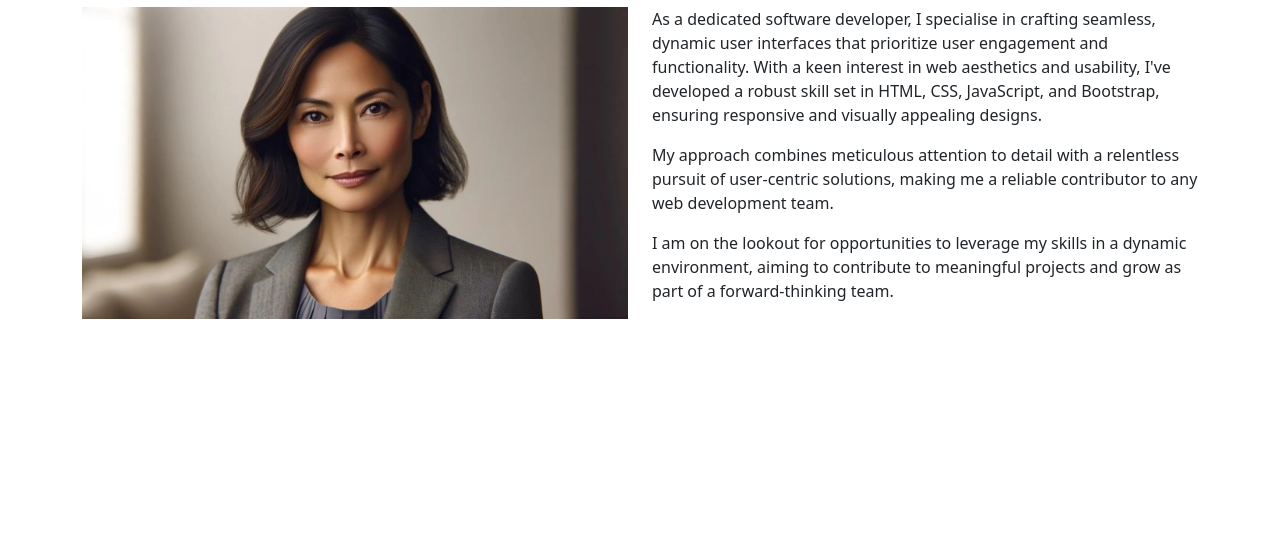
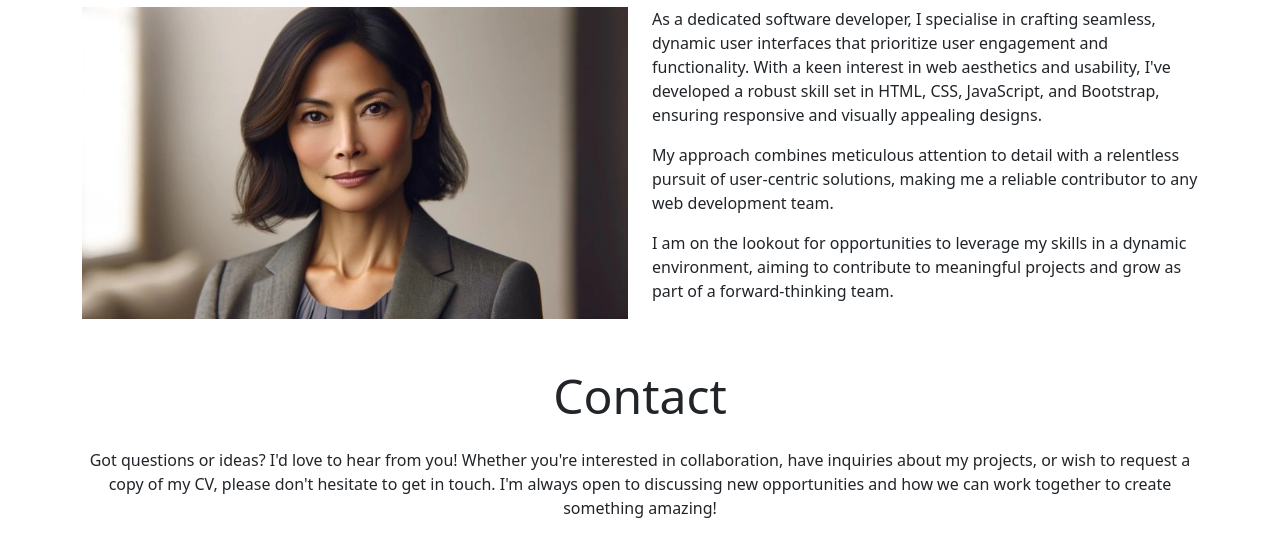
Before and after one commit to tstyer/Portfolio---Mei-W., a plain HTML site: page index.html in a window 1280 px wide. Shown: the part 540-1096 px from the top of the page. Before the commit the page ends 883 px from the top, so only its background shows below. Drawn offline with nearby package versions, Linux system fonts and the light colour scheme.

Commit message:
Add contact section

```diff
--- a/index.html
+++ b/index.html
@@ -104,6 +104,16 @@
 
 </main>
 
+<!--Contact Section-->
+<footer id="contact" class="container">
+  <div class="row">
+    <div class="col-12 text-center my-4">
+      <h2 class="display-5">Contact</h2>
+      <p class="mt-4">Got questions or ideas? I'd love to hear from you! Whether you're interested in collaboration, have inquiries about my projects, or wish to request a copy of my CV, please don't hesitate to get in touch. I'm always open to discussing new opportunities and how we can work together to create something amazing!</p>
+    </div>
+  </div>
+</footer>
+
     <!--JS Link-->
     <script src="https://cdn.jsdelivr.net/npm/bootstrap@5.3.5/dist/js/bootstrap.bundle.min.js" integrity="sha384-k6d4wzSIapyDyv1kpU366/PK5hCdSbCRGRCMv+eplOQJWyd1fbcAu9OCUj5zNLiq" crossorigin="anonymous"></script>
 </body>
```
